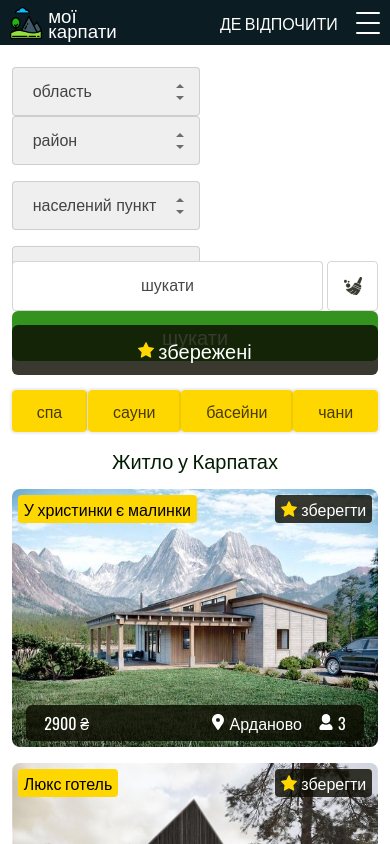
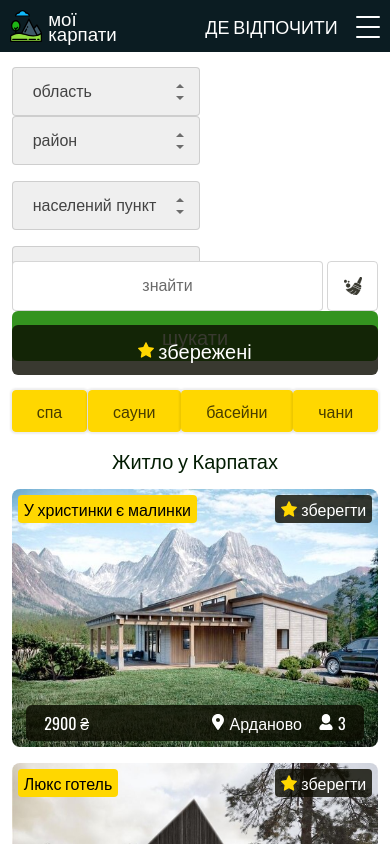
Before and after one commit to NazarHeletko/karpaty, a Next.js app: page /realty in a window 390 px wide. Shown: the top 844 px of the page. Built offline with nearby package versions, Linux system fonts and the light colour scheme; grey boxes are pictures that could not be loaded.

Commit message:
search city adddssdes33decx11asd

```diff
--- a/src/components/Header/Header.module.css
+++ b/src/components/Header/Header.module.css
@@ -1,6 +1,5 @@
 .header {
     width: 100%;
-    height: 100px;
     background-color: #0b1c22;
     height: 45px;
     color: #ffffff;
@@ -138,19 +137,19 @@
   }
 
   .nav-icon1 span:nth-child(1) {
-    top: 12px;
+    top: 16px;
   }
 
   .nav-icon1 span:nth-child(2) {
-    top: 22px;
+    top: 26px;
   }
 
   .nav-icon1 span:nth-child(3) {
-    top: 32px;
+    top: 36px;
   }
 
   .nav-icon1.open span:nth-child(1) {
-    top: 22px;
+    top: 24px;
     -webkit-transform: rotate(135deg);
     -moz-transform: rotate(135deg);
     -o-transform: rotate(135deg);
@@ -163,7 +162,7 @@
   }
 
   .nav-icon1.open span:nth-child(3) {
-    top: 22px;
+    top: 24px;
     -webkit-transform: rotate(-135deg);
     -moz-transform: rotate(-135deg);
     -o-transform: rotate(-135deg);
@@ -184,13 +183,13 @@
 }
 
 .mobile-menu-items {
-    height: 136px;
-    width: 150px;
+    height: 158px;
+    width: 168px;
     background-color: rgb(0 0 0 / 87%);
     position: absolute;
     z-index: 1;
     right: 0;
-    top: 52px;
+    top: 58px;
     border-radius: 6px 0 6px 6px;
     cursor: auto;
 }
@@ -199,13 +198,14 @@
 
 .mobile-menu-items ul {
     list-style: none;
+    padding-left: 30px;
 }
 .mobile-menu-items li {
     margin: 6px 0;
 }
 .mobile-menu-items ul li a {
     color: yellow;
-    font-size: 20px;
+    font-size: 24px;
 }
 
 @media only screen and (max-width: 1200px) {
@@ -248,4 +248,10 @@
     .close-btn {
         margin: 35px 0 20px 20px;
     }
+    .header {
+        height: 52px;
+    }
+    .header-content nav ul li {
+        font-size: 18px;
+    }
 }
--- a/src/components/Page/RealtyPage/FilterRealty/FilterRealty.module.css
+++ b/src/components/Page/RealtyPage/FilterRealty/FilterRealty.module.css
@@ -132,7 +132,7 @@
     border: 1px solid #00800057;
 }
 .search-input input::placeholder {
-    color: #000000b8;
+    color: #00000096;
   }
 
 .search-input input:focus::placeholder {
--- a/src/components/Page/RealtyPage/FilterRealty/FilterRealty.tsx
+++ b/src/components/Page/RealtyPage/FilterRealty/FilterRealty.tsx
@@ -122,7 +122,7 @@ const FilterRealty = ({ building, oblast, raion }: any) => {
           <input
             onChange={handSerchChange}
             type="text"
-            placeholder="шукати"
+            placeholder="знайти"
             value={searchValue}
           />
           <div className={styles["clear-search"]} onClick={handSerchClear}>
```
